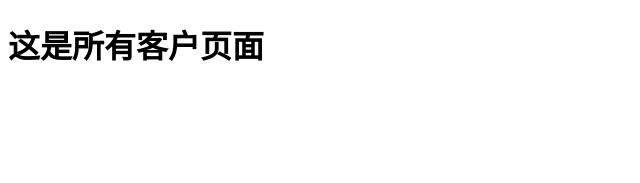
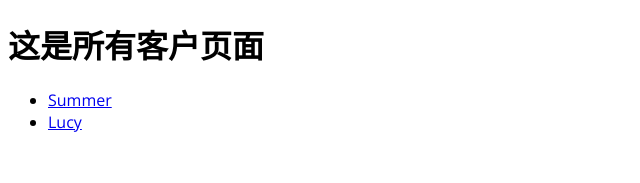
Before and after one commit to ms-online/ms-nextjs-course, a Next.js app: page /clients in a window 1280 px wide. Shown: the top 183 px of the page, without its empty margins (0-640 px from the left). Built offline with nearby package versions, Linux system fonts and the light colour scheme.

Commit message:
lesson-8

```diff
--- a/pages/clients/index.js
+++ b/pages/clients/index.js
@@ -1,7 +1,32 @@
+import Link from 'next/link'
 function ClientsPage() {
+  const clients = [
+    {
+      id: 'summer',
+      name: 'Summer',
+    },
+    {
+      id: 'lucy',
+      name: 'Lucy',
+    },
+  ]
   return (
     <div>
       <h1>这是所有客户页面</h1>
+      <ul>
+        {clients.map((client) => (
+          <li key={client.id}>
+            <Link
+              href={{
+                pathname: '/clients/[id]',
+                query: { id: client.id },
+              }}
+            >
+              {client.name}
+            </Link>
+          </li>
+        ))}
+      </ul>
     </div>
   )
 }
```
Also changed, not shown: 1 other file (tests, documents, lock files or other folders).
